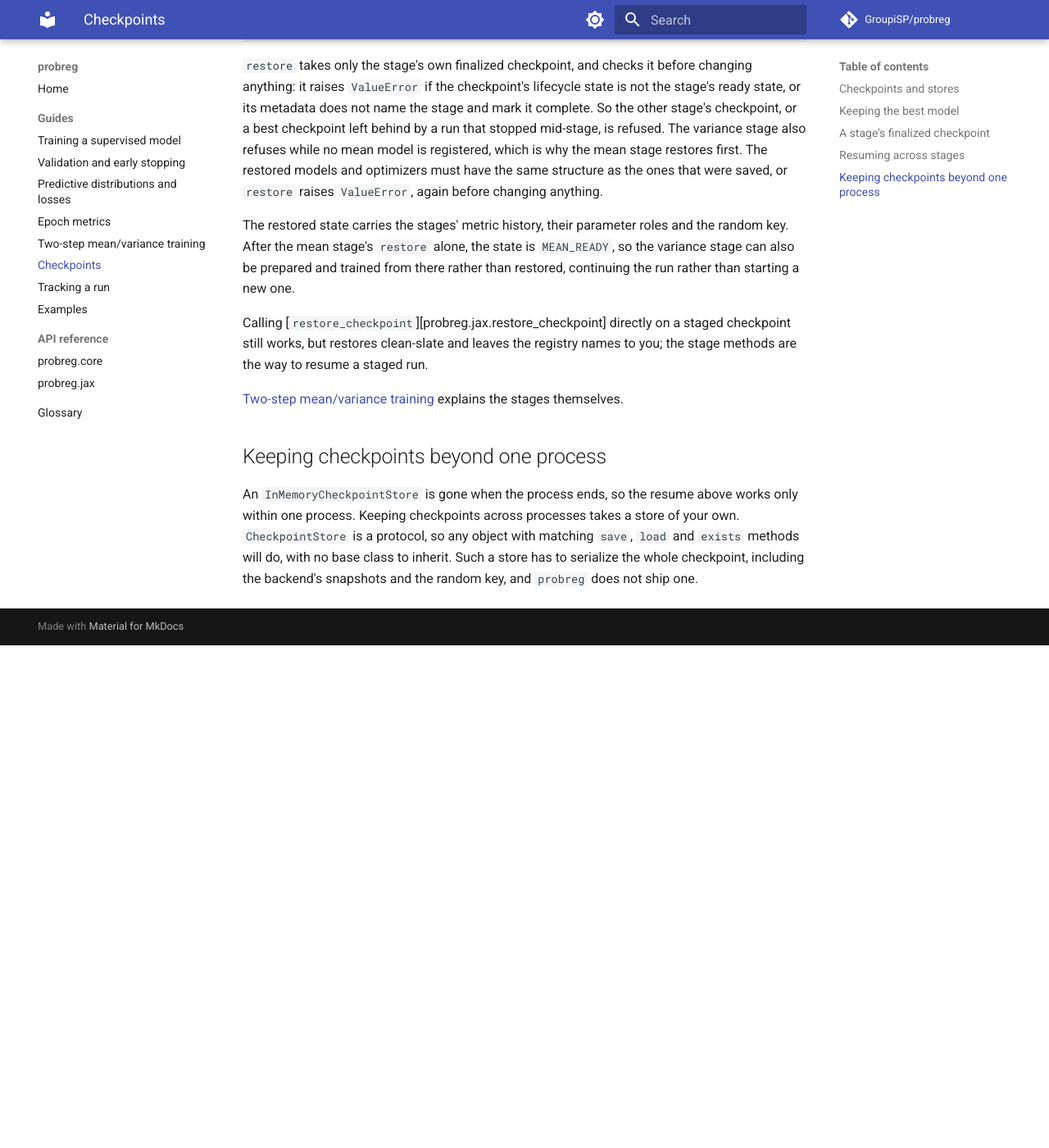
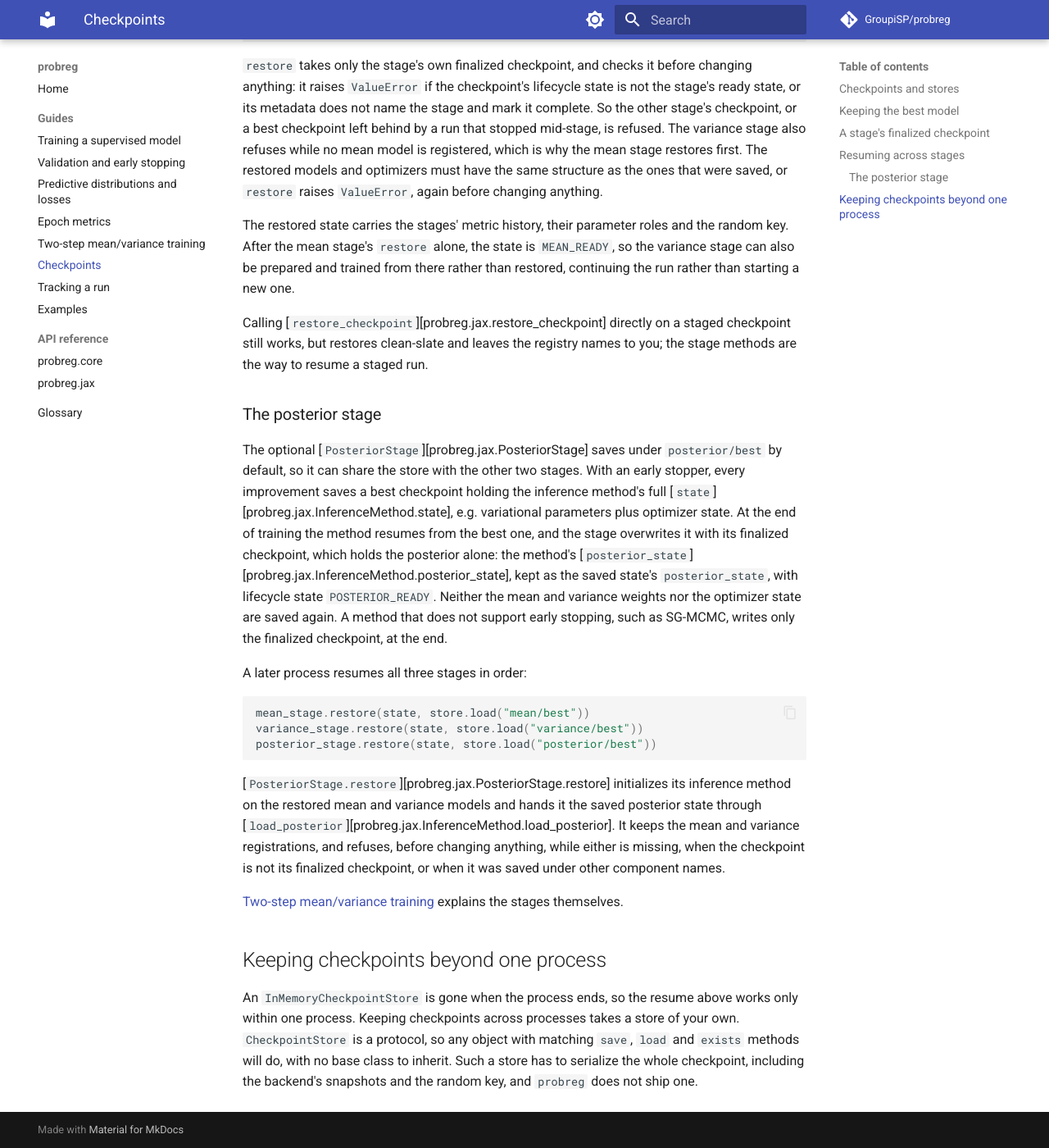
Before and after one commit to GroupiSP/probreg, an MkDocs documentation site: the page built from docs_site/guides/checkpoints.md, in a window 1280 px wide and 1400 px high, scrolled down 5183 px. Shown: the whole window at 82% size. Built offline with MkDocs 1.6.1 and Material for MkDocs 9.7.7, drawn with Linux system fonts in a browser that asks for light colours; comment, search, counter and statistics services are not loaded; before the commit the page ends 5970 px from its top, so only the background shows below that.

Commit message:
docs: describe posterior checkpoints and the three-stage resume
Co-Authored-By: Claude Opus 5.5 <noreply@anthropic.com>

````diff
--- a/docs_site/guides/checkpoints.md
+++ b/docs_site/guides/checkpoints.md
@@ -261,6 +261,37 @@ Calling [`restore_checkpoint`][probreg.jax.restore_checkpoint] directly on a
 staged checkpoint still works, but restores clean-slate and leaves the
 registry names to you; the stage methods are the way to resume a staged run.
 
+### The posterior stage
+
+The optional [`PosteriorStage`][probreg.jax.PosteriorStage] saves under
+`posterior/best` by default, so it can share the store with the other two
+stages. With an early stopper, every improvement saves a best checkpoint holding
+the inference method's full [`state`][probreg.jax.InferenceMethod.state], e.g.
+variational parameters plus optimizer state. At the end of training the method
+resumes from the best one, and the stage overwrites it with its finalized
+checkpoint, which holds the posterior alone: the method's
+[`posterior_state`][probreg.jax.InferenceMethod.posterior_state], kept as the
+saved state's `posterior_state`, with lifecycle state `POSTERIOR_READY`.
+Neither the mean and variance weights nor the optimizer state are saved again.
+A method that does not support early stopping, such as SG-MCMC, writes only the
+finalized checkpoint, at the end.
+
+A later process resumes all three stages in order:
+
+```{.python notest}
+mean_stage.restore(state, store.load("mean/best"))
+variance_stage.restore(state, store.load("variance/best"))
+posterior_stage.restore(state, store.load("posterior/best"))
+```
+
+[`PosteriorStage.restore`][probreg.jax.PosteriorStage.restore] initializes its
+inference method on the restored mean and variance models and hands it the
+saved posterior state through
+[`load_posterior`][probreg.jax.InferenceMethod.load_posterior]. It keeps the
+mean and variance registrations, and refuses, before changing anything, while
+either is missing, when the checkpoint is not its finalized checkpoint, or when
+it was saved under other component names.
+
 [Two-step mean/variance training](two-step-training.md) explains the stages
 themselves.
 
````
Also changed, not shown: 1 other file.
